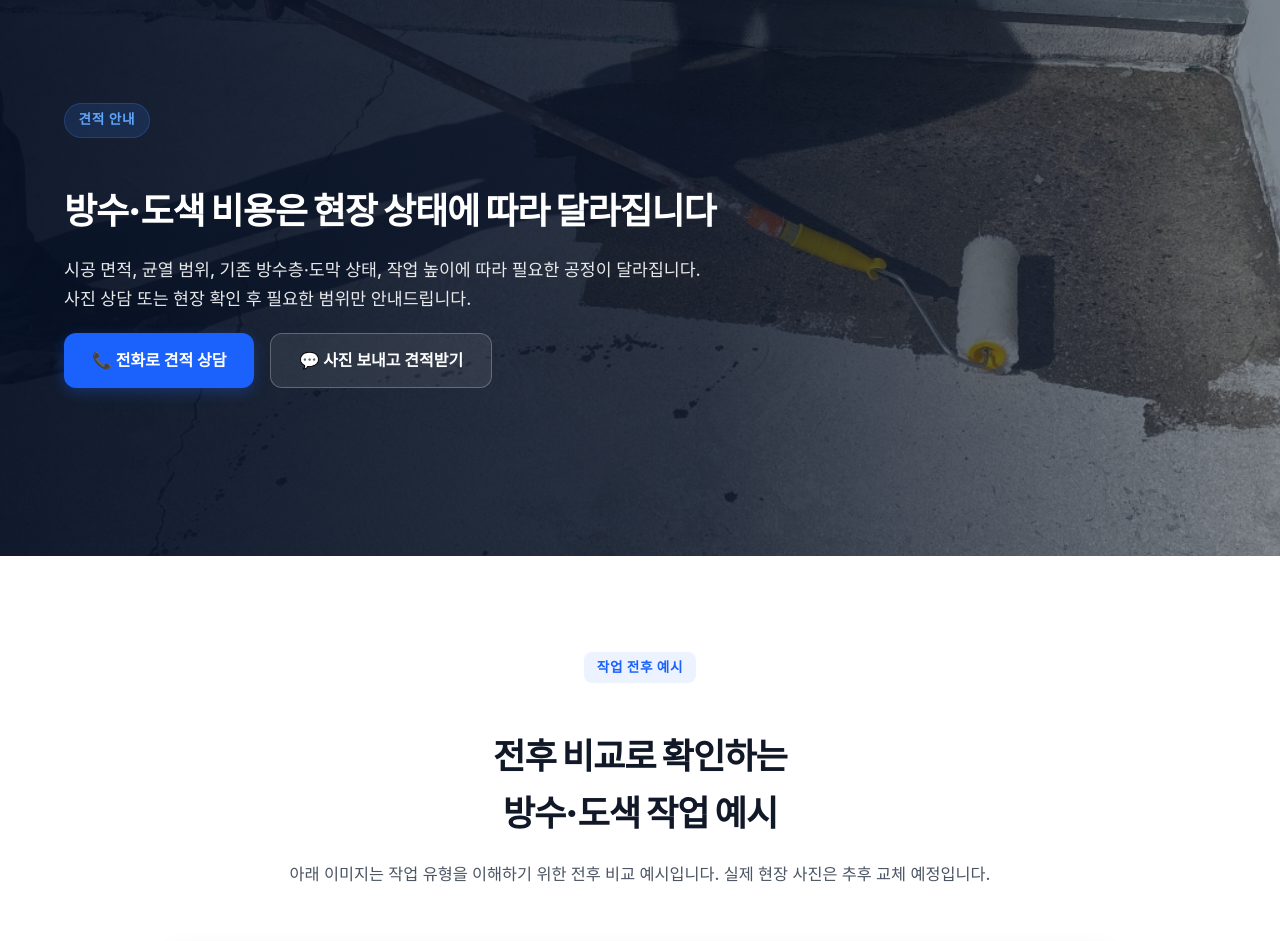
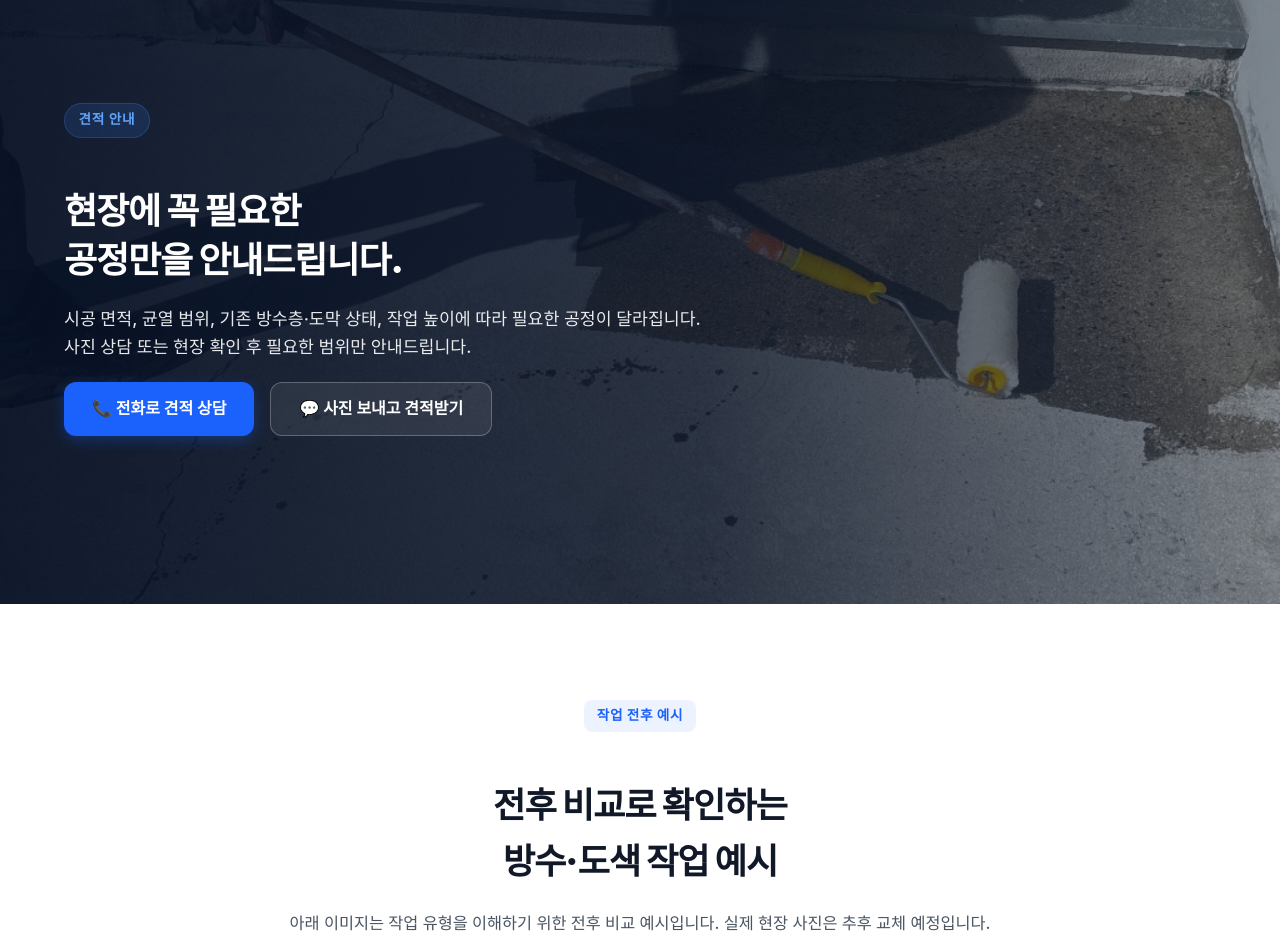
Before and after one commit to wogus5695-ctrl/Gyeongnam-bangsu-01, a React (Vite) app: page / in a window 1280 px wide. Shown: the part 4487-5428 px from the top of the page. Built offline with nearby package versions, Linux system fonts and the light colour scheme.

Commit message:
feat: 비용 견적 안내 섹션 제목 변경 적용

```diff
--- a/src/components/CostSection.tsx
+++ b/src/components/CostSection.tsx
@@ -12,11 +12,11 @@ export const CostSection: React.FC<CostSectionProps> = ({ keywordConfig }) => {
 
   // 기본 문구 설정
   let label = "견적 안내";
-  let title = "방수·도색 비용은 현장 상태에 따라 달라집니다";
+  let title = "현장에 꼭 필요한\n공정만을 안내드립니다.";
   let body = "시공 면적, 균열 범위, 기존 방수층·도막 상태, 작업 높이에 따라 필요한 공정이 달라집니다.\n사진 상담 또는 현장 확인 후 필요한 범위만 안내드립니다.";
 
   if (keywordConfig.isActive) {
-    title = `${keywordConfig.fullKeyword} 비용은 현장 상태에 따라 달라집니다`;
+    title = `${keywordConfig.fullKeyword} 현장에 꼭 필요한\n공정만을 안내드립니다.`;
   }
 
   const renderWithLineBreaks = (text: string) => {
```
